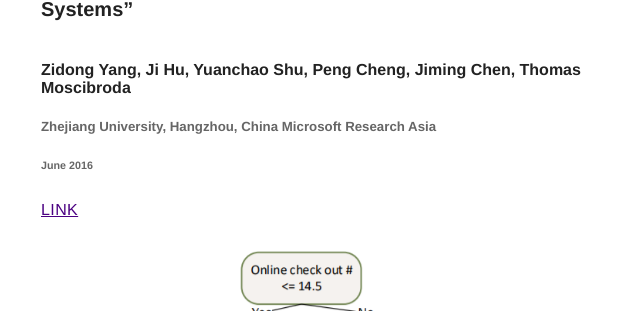
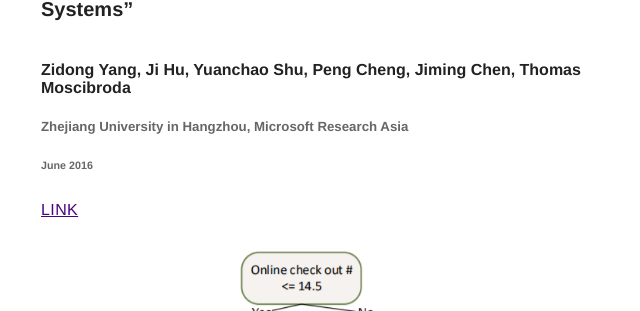
Before and after one commit to dljubenk/dljubenk.github.io, a Jekyll site: the page built from _posts/2019-02-06-literature-study.markdown, in a window 1280 px wide and 900 px high, scrolled down 10761 px. Shown: the part 141-452 px from the top of the window, without its empty margins (319-959 px from the left). Built offline with Jekyll 4.4.1, drawn with Linux system fonts in a browser that asks for light colours; emoji names are drawn with the system emoji font; comment, search, counter and statistics services are not loaded.

Commit message:
Update 2019-02-06-literature-study.markdown

```diff
--- a/_posts/2019-02-06-literature-study.markdown
+++ b/_posts/2019-02-06-literature-study.markdown
@@ -265,7 +265,7 @@ Aggregate occupancy time series are calculated -> Pearson correlation used for c
 ---
 ### "Mobility Modeling and Prediction in Bike-Sharing Systems"
 #### Zidong Yang, Ji Hu, Yuanchao Shu, Peng Cheng, Jiming Chen, Thomas Moscibroda
-##### Zhejiang University, Hangzhou, China Microsoft Research Asia
+##### Zhejiang University in Hangzhou, Microsoft Research Asia
 ###### June 2016
 
 [LINK](https://www.microsoft.com/en-us/research/wp-content/uploads/2016/07/mobisys16bike.pdf)
```
